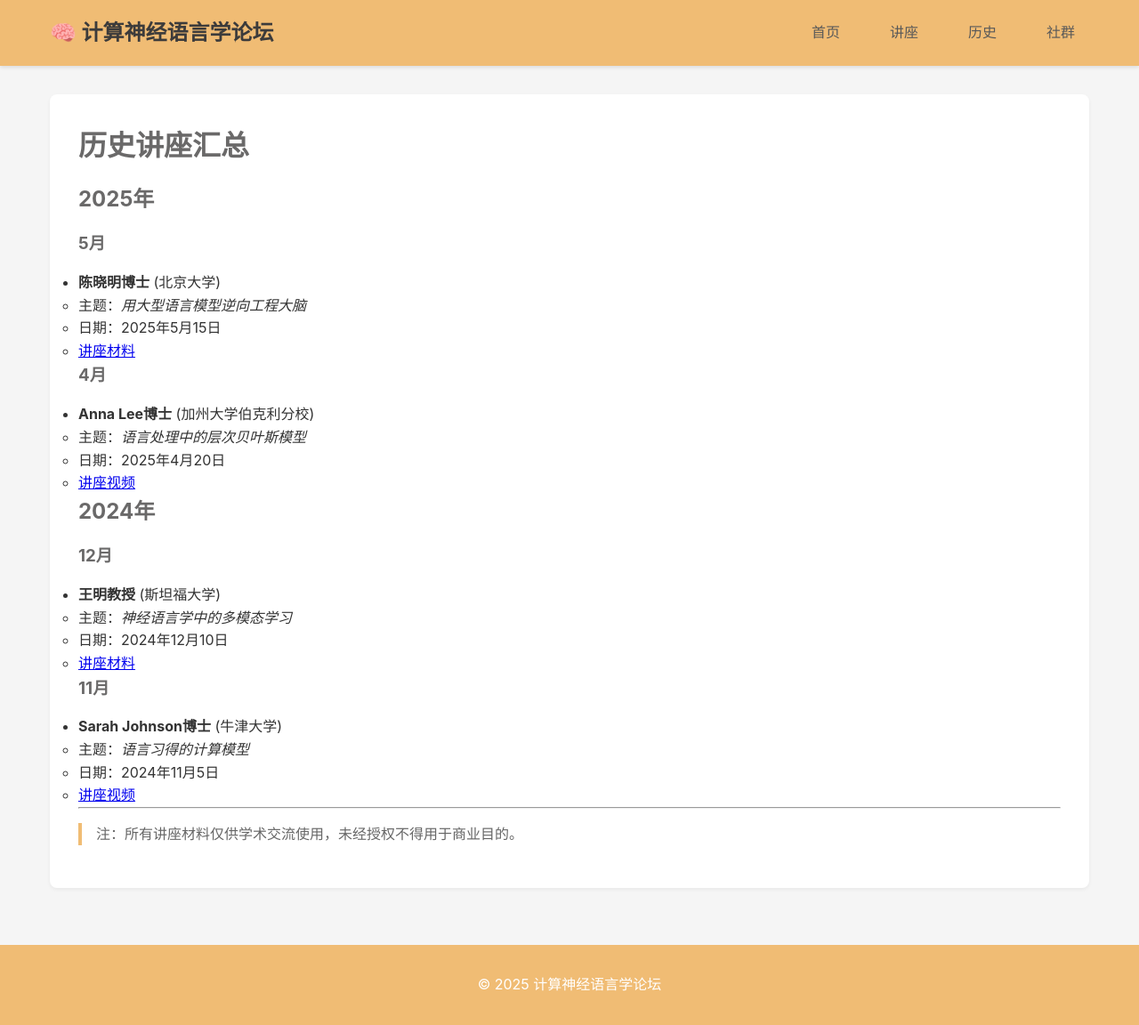
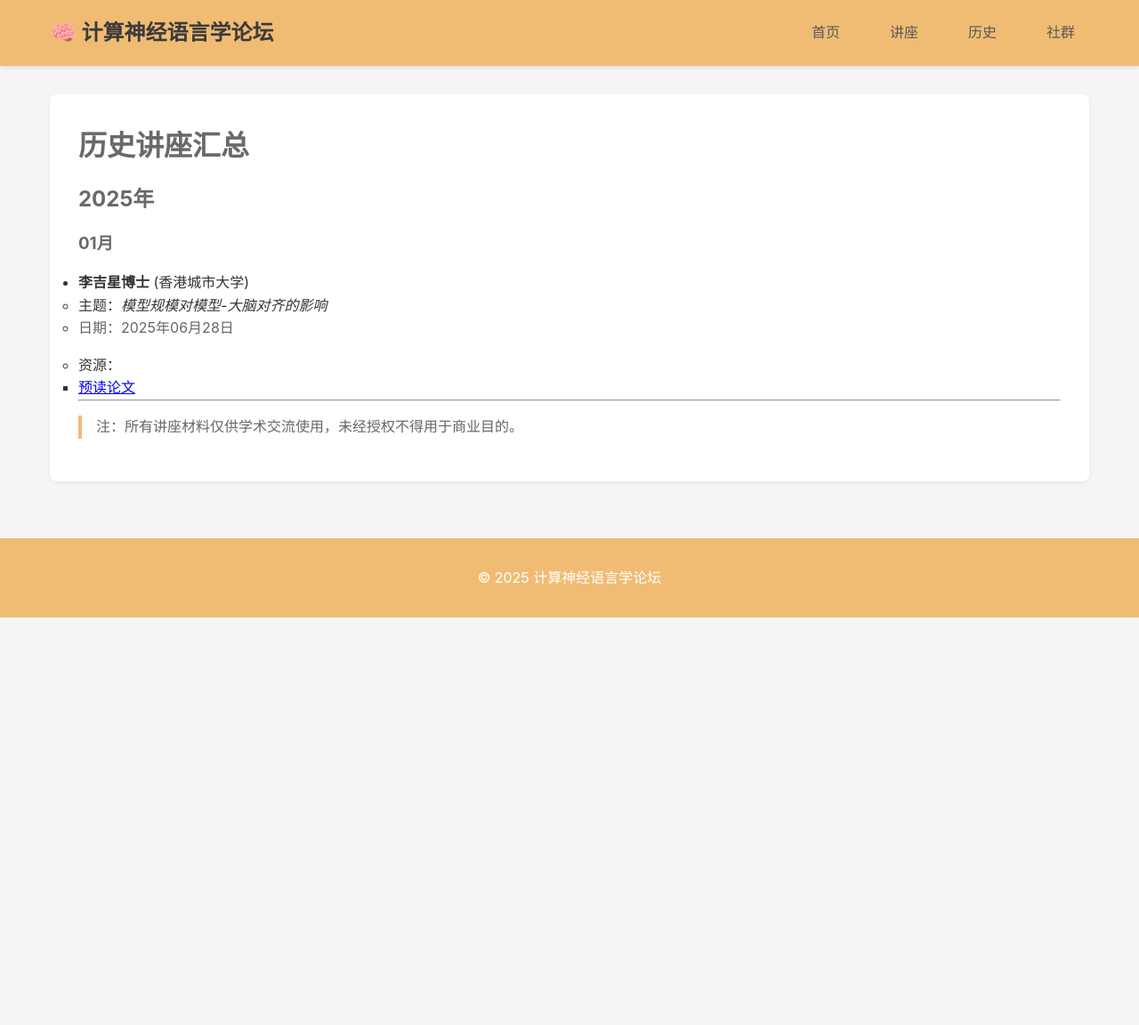
Before and after one commit to xufengduan/Computational-Neurolinguistics-Forum, a Jekyll site: the page built from archive/index.md, in a window 1280 px wide and 1152 px high. Shown: the whole window at 89% size. Built offline with Jekyll 4.4.1, drawn with Linux system fonts in a browser that asks for light colours.

Commit message:
自动更新历史

```diff
--- a/archive/index.md
+++ b/archive/index.md
@@ -6,33 +6,28 @@
 
 # 历史讲座汇总
 
-## 2025年
+{% assign events_by_year = site.data.events.events | group_by_exp: "event", "event.date | date: '%Y'" | sort: "name" | reverse %}
 
-### 5月
-- **陈晓明博士** (北京大学)
-  - 主题：*用大型语言模型逆向工程大脑*
-  - 日期：2025年5月15日
-  - [讲座材料](#)
+{% for year in events_by_year %}
+## {{ year.name }}年
 
-### 4月
-- **Anna Lee博士** (加州大学伯克利分校)
-  - 主题：*语言处理中的层次贝叶斯模型*
-  - 日期：2025年4月20日
-  - [讲座视频](#)
+{% assign events_by_month = year.items | group_by_exp: "event", "event.date | date: '%m'" | sort: "name" | reverse %}
 
-## 2024年
+{% for month in events_by_month %}
+### {{ month.name | date: "%m" | to_integer | date: "%m月" }}
 
-### 12月
-- **王明教授** (斯坦福大学)
-  - 主题：*神经语言学中的多模态学习*
-  - 日期：2024年12月10日
-  - [讲座材料](#)
+{% for event in month.items %}
+- **{{ event.speaker }}** ({{ event.institution }})
+  - 主题：*{{ event.title }}*
+  - 日期：{{ event.date | date: "%Y年%m月%d日" }}
+  {% if event.resources %}
+  - 资源：
+    {{ event.resources }}
+  {% endif %}
+{% endfor %}
 
-### 11月
-- **Sarah Johnson博士** (牛津大学)
-  - 主题：*语言习得的计算模型*
-  - 日期：2024年11月5日
-  - [讲座视频](#)
+{% endfor %}
+{% endfor %}
 
 ---
 
```
